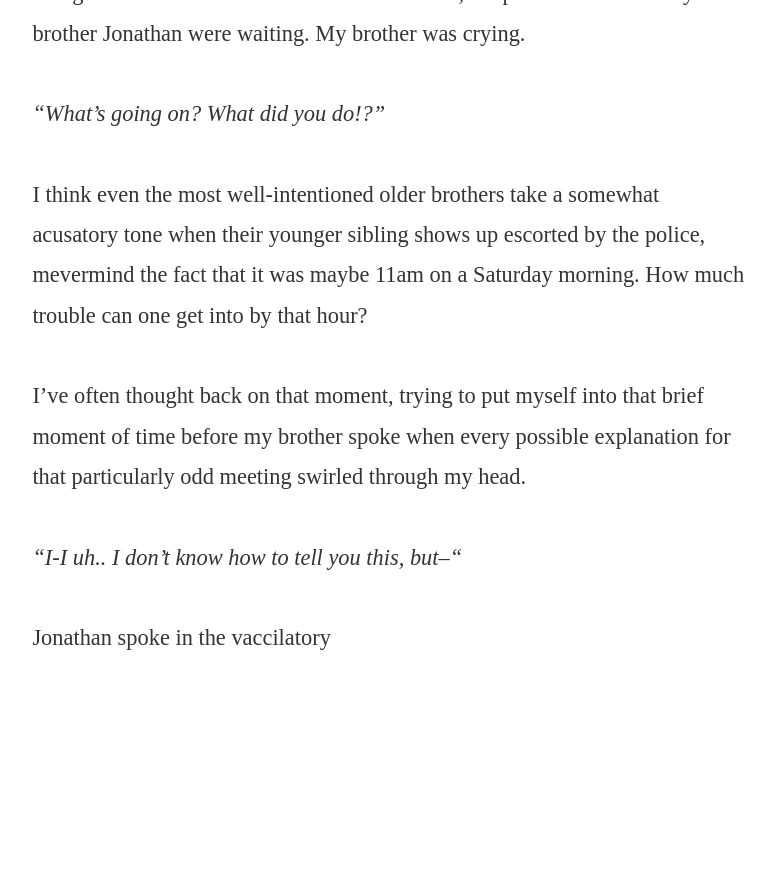
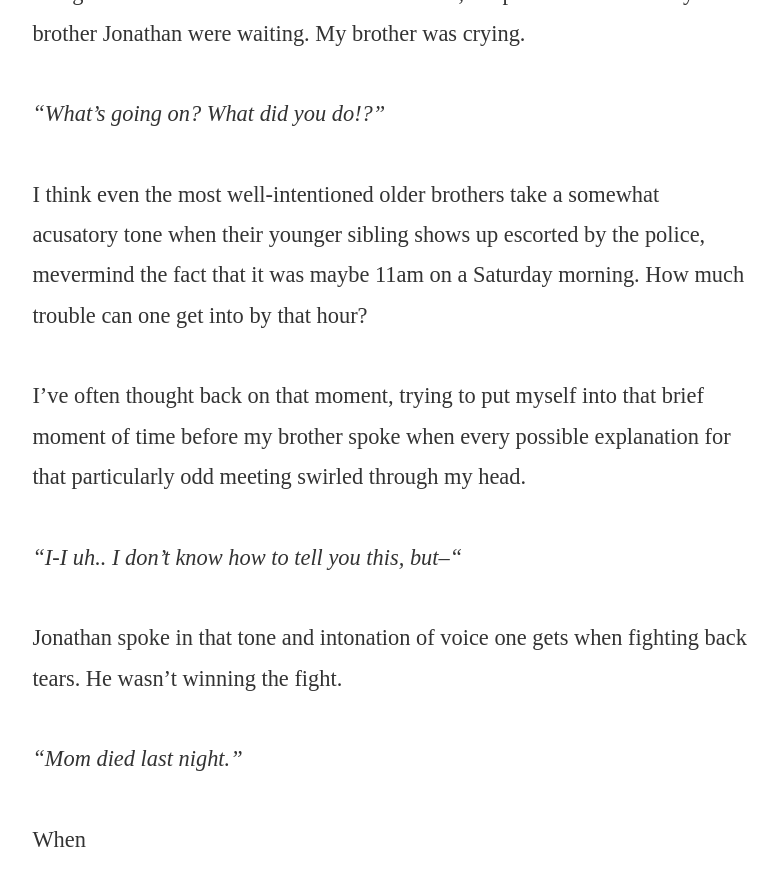
Before and after one commit to feilb/feilb.github.io, a Jekyll site: the page built from _posts/2013-08-23-just-another-day.markdown, in a window 1280 px wide and 900 px high, scrolled down 2345 px. Shown: the top 886 px of the window, without its empty margins (350-1126 px from the left). Built offline with Jekyll 4.4.1, drawn with Linux system fonts in a browser that asks for light colours; nearby versions of some CDN libraries; before the commit the page ends 3044 px from its top, so only the background shows below that.

Commit message:
Updated 2013-08-23-just-another-day.markdown

```diff
--- a/_posts/2013-08-23-just-another-day.markdown
+++ b/_posts/2013-08-23-just-another-day.markdown
@@ -34,4 +34,8 @@ I've often thought back on that moment, trying to put myself into that brief mom
 
 _"I-I uh.. I don't know how to tell you this, but--"_
 
-Jonathan spoke in the vaccilatory
+Jonathan spoke in that tone and intonation of voice one gets when fighting back tears. He wasn't winning the fight.
+
+_"Mom died last night."_
+
+When
```
